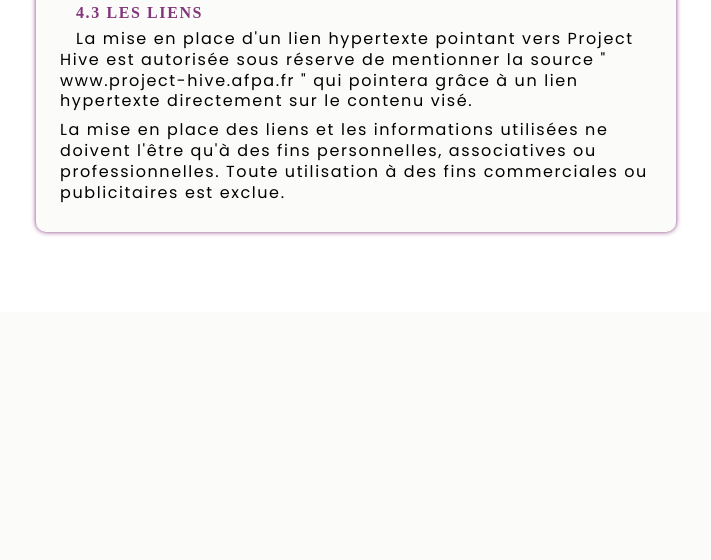
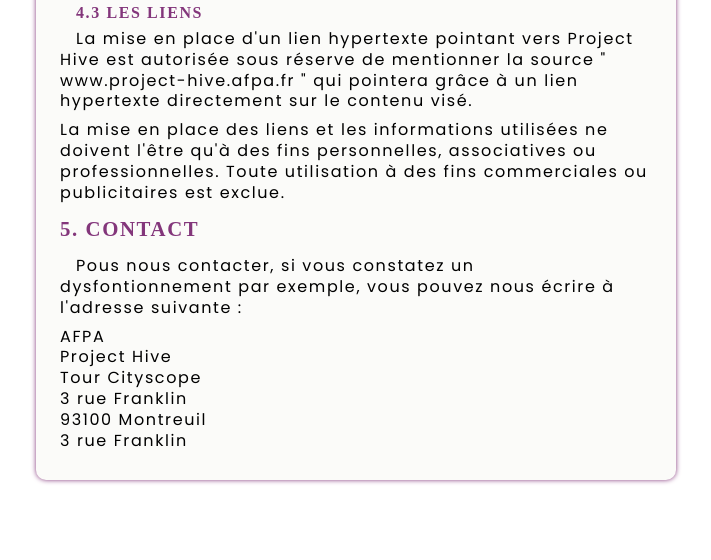
Before and after one commit to CoralieGa33/cda_projet_project_hive, a PHP site: template app/templates/mentions.php in a window 1280 px wide. Shown: the part 1270-1830 px from the top of the page, without its empty margins (284-995 px from the left). Before the commit the page ends 1505 px from the top, so only its background shows below. Run offline with PHP 8.4, Linux system fonts and the light colour scheme; the template is opened without the code that fills it, so the values that code supplies are empty; some libraries are stand-ins or nearby versions; some web fonts are replaced.

Commit message:
ajout contact

```diff
--- a/app/templates/mentions.php
+++ b/app/templates/mentions.php
@@ -39,6 +39,16 @@ require_once 'includes/header.php';
         <h4>4.3	Les liens</h4>
         <p class="desc desc-first">La mise en place d'un lien hypertexte pointant vers Project Hive est autorisée sous réserve de mentionner la source " www.project-hive.afpa.fr " qui pointera grâce à un lien hypertexte directement sur le contenu visé.</p>
         <p class="desc">La mise en place des liens et les informations utilisées ne doivent l'être qu'à des fins personnelles, associatives ou professionnelles. Toute utilisation à des fins commerciales ou publicitaires est exclue.</p>
+
+        <h3>5. Contact</h3>
+        <p class="desc desc-first">Pous nous contacter, si vous constatez un dysfontionnement par exemple, vous pouvez nous écrire à l'adresse suivante :</p>
+        <p class="desc">AFPA</p>
+        <p class="desc">Project Hive</p>
+        <p class="desc">Tour Cityscope</p>
+        <p class="desc">3 rue Franklin</p>
+        <p class="desc">93100 Montreuil</p>
+        <p class="desc">3 rue Franklin</p>
+
     </div>
 </div>
 
```
